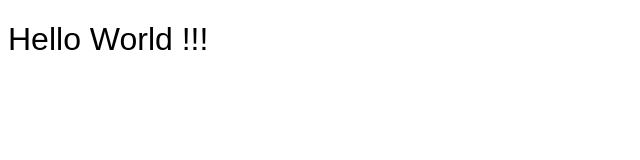
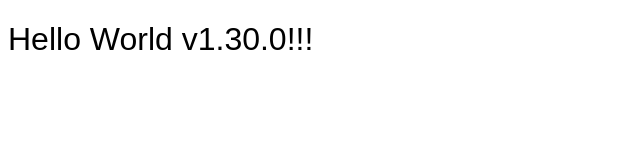
Before and after one commit to masalinas/poc-chart-helloworld, a plain HTML site: page index.html in a window 1280 px wide. Shown: the whole page, without its empty margins (0-640 px from the left). Drawn offline with Linux system fonts and the light colour scheme.

Commit message:
last commit

```diff
--- a/index.html
+++ b/index.html
@@ -14,7 +14,7 @@
   </head>
   <body>
       <h1>
-          Hello World !!!
+          Hello World v1.30.0!!!
       </h1>
   </body>
 </html>
```
Also changed, not shown: 2 other files.
